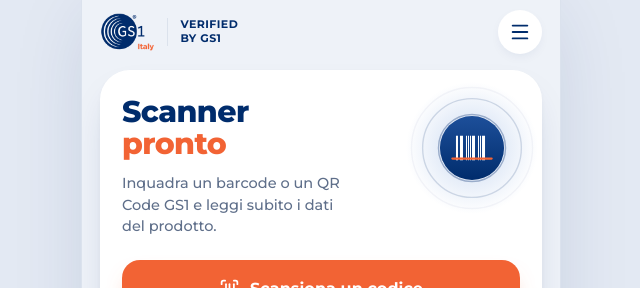
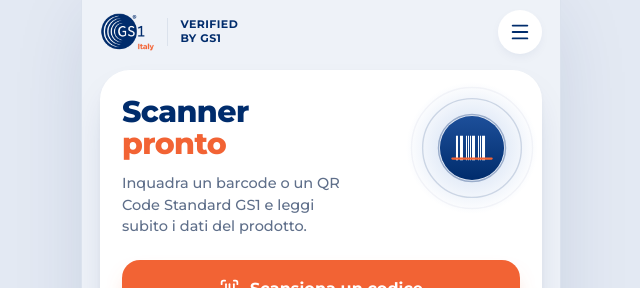
Before and after one commit to marcoruberto-gs1it/gs1-italy-vbg-app, a React (Vite) app: page / in a window 1280 px wide. Shown: the top 288 px of the page, without its empty margins (319-959 px from the left). Built offline with nearby package versions, Linux system fonts and the light colour scheme; a web font is replaced by a local one.

Commit message:
Terminologia: QR Code Standard GS1
- "QR Code Standard GS1" in home, schede informative, tipo di codice, cronologia e card del link
- I codici QR senza dati GS1 diventano "Codice con link" / "Codice con testo", senza attribuire loro la conformità allo standard

```diff
--- a/src/App.tsx
+++ b/src/App.tsx
@@ -10,7 +10,7 @@ import { IllPhone } from './components/Illustrations'
 import { InfoContent, infoTitles } from './components/InfoSheets'
 import { Result } from './components/Result'
 import { Scanner } from './components/Scanner'
-import { needsVerification, type Scan } from './components/scan'
+import { needsVerification, withDisplayFormat, type Scan } from './components/scan'
 import { interpretScan, loadToolkit } from './gs1/interpret'
 import { verifyKey } from './gs1/vbg'
 import { decodeImage } from './scanner/decodeImage'
@@ -122,7 +122,8 @@ export default function App() {
   }, [])
 
   const show = useCallback(
-    (result: Scan, center?: { x: number; y: number }) => {
+    (scanned: Scan, center?: { x: number; y: number }) => {
+      const result = withDisplayFormat(scanned)
       setOrigin(center ?? { x: window.innerWidth / 2, y: window.innerHeight * 0.4 })
       setScan(result)
       setHistory((list) => [result, ...list.filter((item) => item.raw !== result.raw)].slice(0, 30))
--- a/src/components/Home.tsx
+++ b/src/components/Home.tsx
@@ -64,7 +64,7 @@ export function Home({ cameraIssue, onScan, onManual, onInfo }: Props) {
             <br />
             <em>{off ? 'non attiva' : 'pronto'}</em>
           </h1>
-          <p>{off ?? 'Inquadra un barcode o un QR Code GS1 e leggi subito i dati del prodotto.'}</p>
+          <p>{off ?? 'Inquadra un barcode o un QR Code Standard GS1 e leggi subito i dati del prodotto.'}</p>
         </div>
         <HeroBadge state={off ? 'off' : 'ready'} />
         {off && !canRetry ? (
--- a/src/components/InfoSheets.tsx
+++ b/src/components/InfoSheets.tsx
@@ -10,7 +10,7 @@ const formats = [
   { kind: 'gs1128', name: 'GS1-128', text: 'Etichette logistiche con lotto e scadenze' },
   { kind: 'databar', name: 'GS1 DataBar', text: 'Freschi e prodotti a peso variabile' },
   { kind: 'datamatrix', name: 'GS1 DataMatrix', text: 'Farmaci e dispositivi medici' },
-  { kind: 'qr', name: 'QR Code GS1 Digital Link', text: 'Il QR Code che porta alle informazioni del prodotto' },
+  { kind: 'qr', name: 'QR Code Standard GS1', text: 'Con GS1 Digital Link porta alle informazioni del prodotto' },
   { kind: 'keyboard', name: 'A mano', text: 'Digita il numero se il barcode è rovinato' },
 ] as const
 
@@ -66,7 +66,7 @@ export function InfoContent({ topic, onTryDemo }: { topic: InfoTopic; onTryDemo:
     <div className="infographic" ref={scope}>
       {topic === 'codes' && (
         <>
-          <p className="ig-lead">L’app riconosce i barcode e i codici 2D dello standard GS1, e anche i QR Code con un link qualsiasi.</p>
+          <p className="ig-lead">L’app riconosce i barcode e i codici 2D dello standard GS1, come il QR Code Standard GS1. Legge anche altri codici che contengono un semplice link, controllandone il dominio.</p>
           <div className="format-grid">
             {formats.map((f) => (
               <div className="format-tile" key={f.name}>
--- a/src/components/Result.tsx
+++ b/src/components/Result.tsx
@@ -169,7 +169,7 @@ export function Result({ scan, origin, onClose, onRescan, onRetry, onNotice }: P
         </div>
 
         {/* Il link del QR Code va valutato prima di tutto: è quello che l'utente sta per aprire. */}
-        {scan.url && <LinkCard url={scan.url} vbg={scan.kind === 'gs1' ? (verifiable ? vbg : null) : null} safeUrl={scan.digitalLink} />}
+        {scan.url && <LinkCard url={scan.url} gs1={scan.kind === 'gs1'} vbg={scan.kind === 'gs1' ? (verifiable ? vbg : null) : null} safeUrl={scan.digitalLink} />}
 
         {verifiable && <VbgCard vbg={vbg} isProduct={primary?.ai === '01'} onRetry={onRetry} />}
 
@@ -335,7 +335,7 @@ const linkVerdicts: Record<LinkCheck['level'], string> = {
  * Link contenuto nel QR Code: separato dalla verifica del prodotto, perché un codice autentico
  * può essere stampato in un QR Code che punta a un sito di phishing.
  */
-function LinkCard({ url, vbg, safeUrl }: { url: string; vbg: Verification | undefined | null; safeUrl?: string }) {
+function LinkCard({ url, gs1, vbg, safeUrl }: { url: string; gs1: boolean; vbg: Verification | undefined | null; safeUrl?: string }) {
   const [confirm, setConfirm] = useState(false)
   const check = assessLink(url, vbg)
   const domain = registrableDomain(check.host)
@@ -345,7 +345,7 @@ function LinkCard({ url, vbg, safeUrl }: { url: string; vbg: Verification | unde
 
   return (
     <div className={`result-card link-safety is-${check.level}`}>
-      <p className="link-eyebrow"><Link2 size={14} /> Link nel QR Code</p>
+      <p className="link-eyebrow"><Link2 size={14} /> {gs1 ? 'Link nel QR Code Standard GS1' : 'Link nel codice'}</p>
       <div className="link-head">
         <span className="link-badge"><Icon size={22} className={check.level === 'pending' ? 'spin' : undefined} /></span>
         <div>
--- a/src/components/scan.ts
+++ b/src/components/scan.ts
@@ -16,7 +16,7 @@ export function titleOf(scan: Scan) {
 }
 
 export function formatKind(format: string) {
-  if (/QR/i.test(format)) return 'qr' as const
+  if (/QR|Codice con/i.test(format)) return 'qr' as const
   if (/Matrix|Aztec|PDF417|MaxiCode/i.test(format)) return 'datamatrix' as const
   if (/DataBar/i.test(format)) return 'databar' as const
   if (/128|39|93|ITF|Codabar/i.test(format)) return 'gs1128' as const
@@ -69,3 +69,13 @@ export function codeType(scan: Scan): CodeType {
     count,
   }
 }
+
+/**
+ * Nome da mostrare per i codici QR: "QR Code Standard GS1" solo se contengono dati GS1.
+ * Un QR Code qualsiasi non viene chiamato così, per non attribuirgli una conformità che non ha.
+ */
+export function withDisplayFormat<T extends Scan>(scan: T): T {
+  if (!/QR/i.test(scan.format) || scan.format === 'QR Code Standard GS1') return scan
+  if (scan.kind === 'gs1') return { ...scan, format: 'QR Code Standard GS1' }
+  return { ...scan, format: scan.kind === 'url' ? 'Codice con link' : 'Codice con testo' }
+}
--- a/src/gs1/linkSafety.ts
+++ b/src/gs1/linkSafety.ts
@@ -117,7 +117,7 @@ export function assessLink(url: string, vbg: Verification | undefined | null): L
 
   const why =
     vbg === null
-      ? 'Il QR Code non contiene un codice GS1: non c’è un titolare a cui confrontare il dominio.'
+      ? 'Il codice letto non contiene dati GS1: non c’è un titolare a cui confrontare il dominio.'
       : vbg.state === 'error'
         ? 'Il registro Verified by GS1 non è raggiungibile: il dominio non è stato confrontato.'
         : vbg.state === 'invalid'
--- a/src/scanner/formats.ts
+++ b/src/scanner/formats.ts
@@ -29,8 +29,8 @@ const gs1Variants: Record<string, string> = {
   ']C1': 'GS1-128',
   ']d2': 'GS1 DataMatrix',
   ']d5': 'GS1 DataMatrix',
-  ']Q3': 'GS1 QR Code',
-  ']Q5': 'GS1 QR Code',
+  ']Q3': 'QR Code Standard GS1',
+  ']Q5': 'QR Code Standard GS1',
   ']z1': 'GS1 Aztec',
 }
 
```
Also changed, not shown: 1 other file (tests, documents, lock files or other folders).
